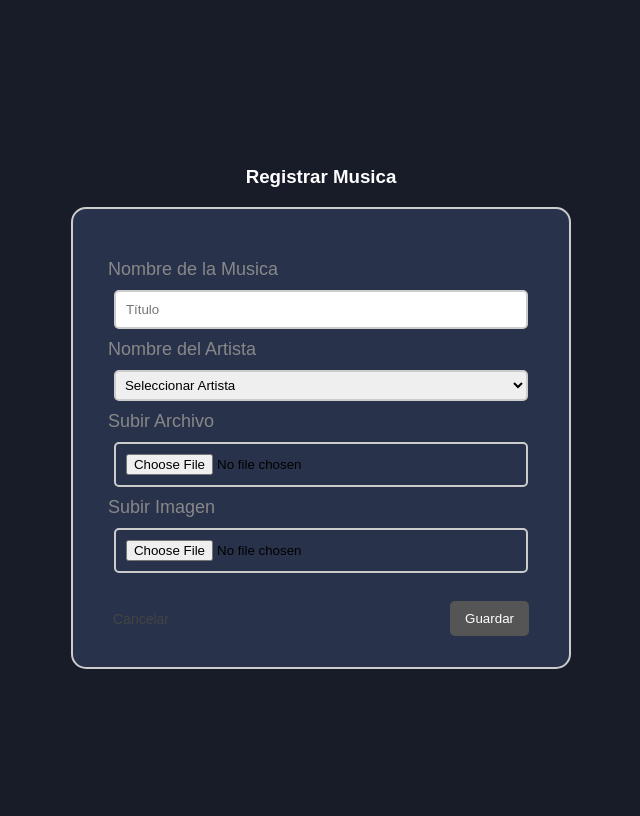
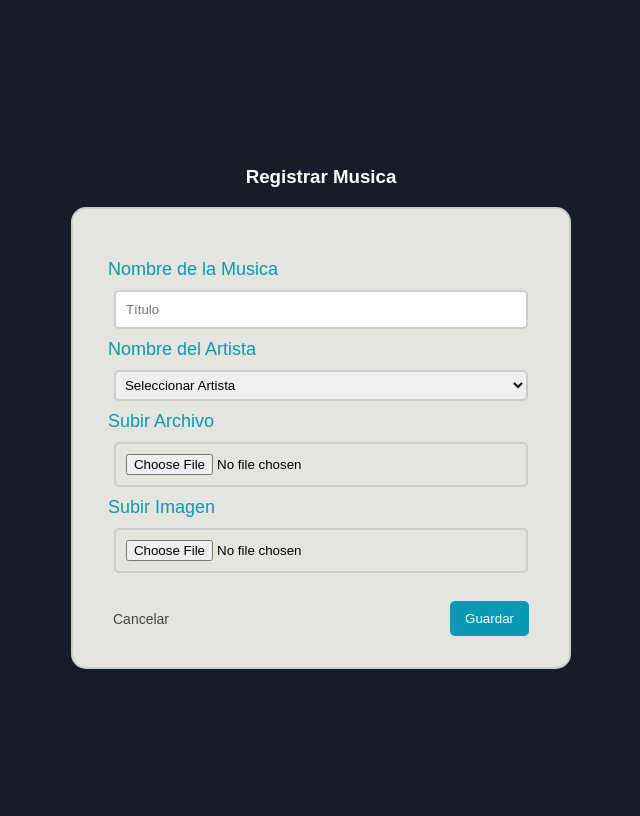
Before and after one commit to UNI-Ariel/huntersof23, a PHP site: page /auth/InsertSong.php in a window 1280 px wide. Shown: the whole page, without its empty margins (319-959 px from the left). Run offline with PHP 8.4, Linux system fonts and the light colour scheme; a user stored in the database is signed in; data comes from the database, SQL or seed files in the repository.

Commit message:
css formulario

```diff
--- a/auth/css/song.css
+++ b/auth/css/song.css
@@ -34,7 +34,7 @@ body {
 .form-insert {
     width: 500px; /* Ancho del formulario */
     border: 2px solid #ccc; /* Borde del formulario */
-    background-color: #28324b; /*  */
+    background-color: #e4e5de; /*  */
     border-radius: 15px; /* Borde redondeado */
     padding: 30px; /* Relleno interno del formulario */
 }
@@ -51,7 +51,7 @@ body {
 
 /* Estilos para las etiquetas en el formulario */
 .form-insert label {
-    color: #888; /* Color del texto */
+    color: #0799b6; /* Color del texto */
     font-size: 18px; /* Tamaño de fuente */
     padding: 5px; /* Relleno alrededor de la etiqueta */
 }
@@ -69,7 +69,7 @@ body {
 /* Estilos para el botón en el formulario */
 .form-insert button {
     float: right; /* Posicionamiento del botón a la derecha */
-    background: #555; /* Color de fondo del botón */
+    background: #0799B6; /* Color de fondo del botón */
     padding: 10px 15px; /* Relleno del botón */
     color: #fff; /* Color del texto */
     border-radius: 5px; /* Borde redondeado */
```
